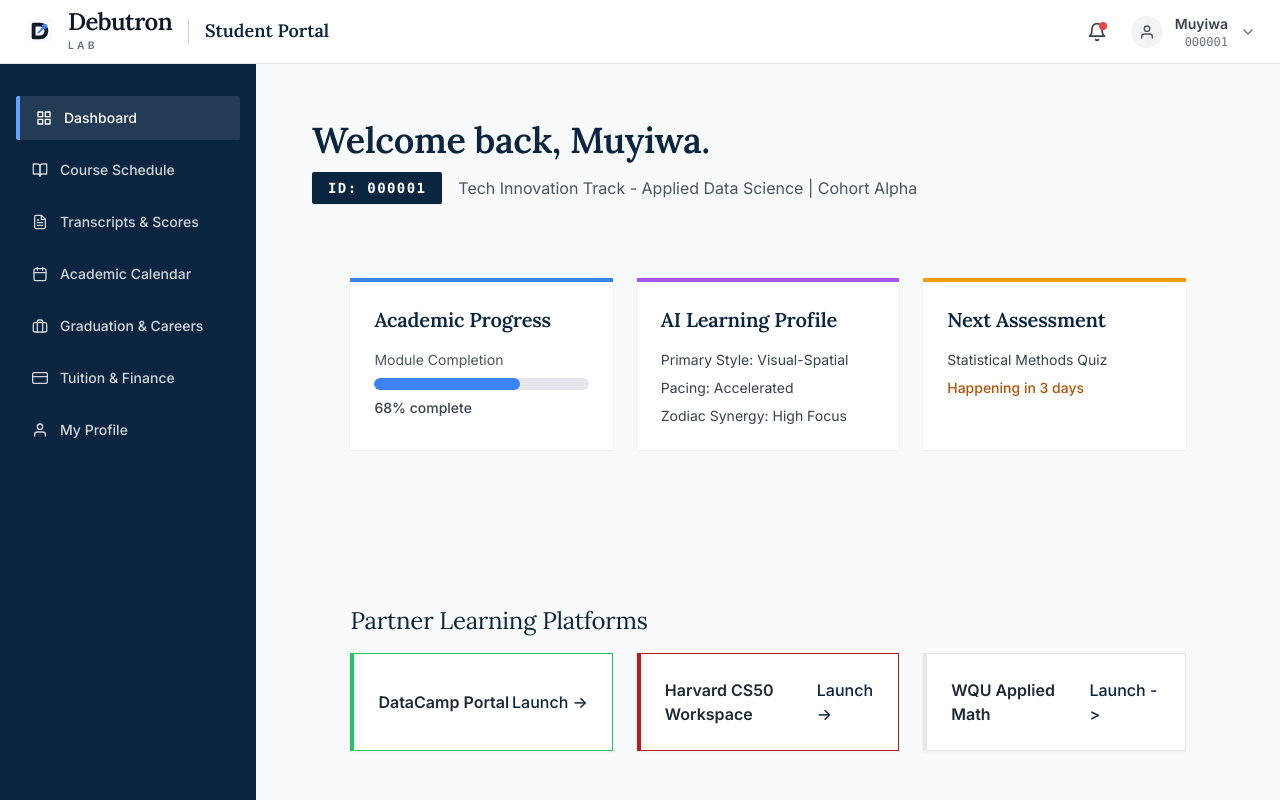
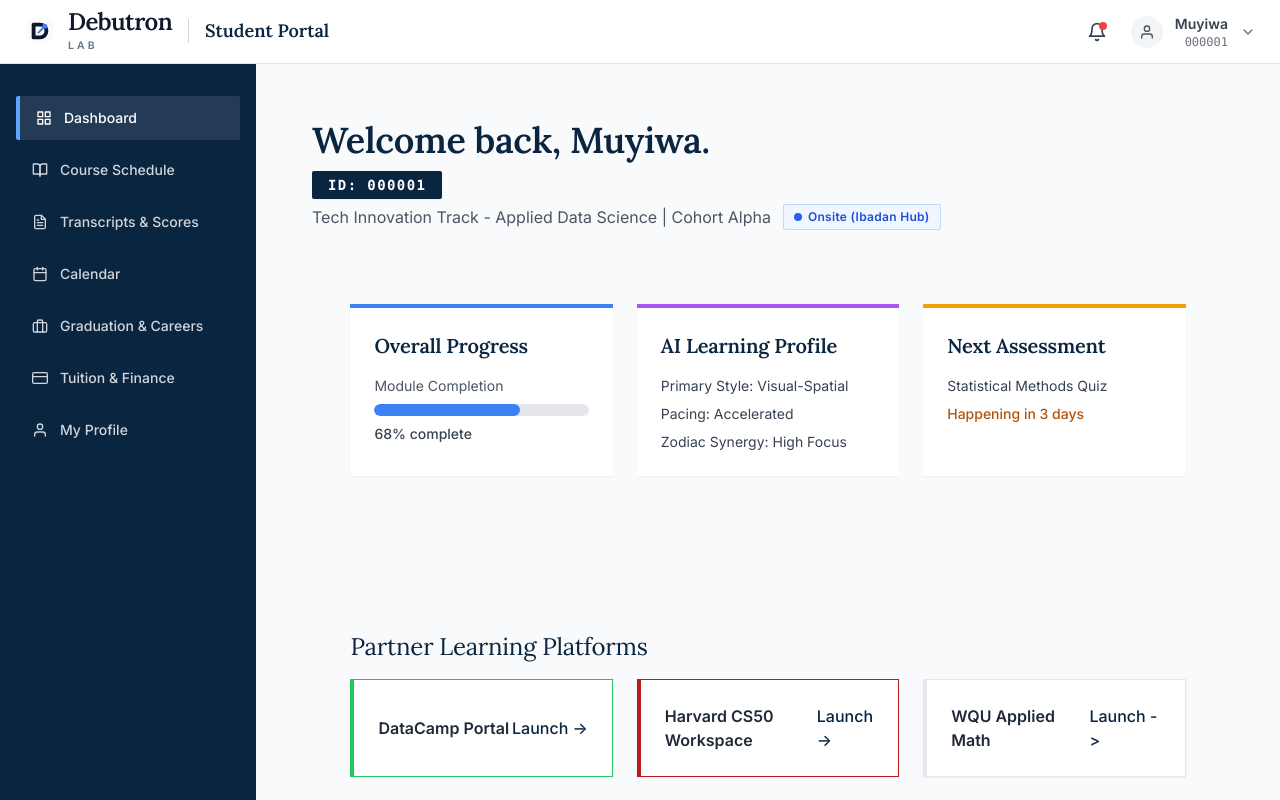
Before and after one commit to mobadara/debutron, a React (Vite) app: page /student/dashboard in a window 1280 px wide. Shown: the top 800 px of the page. Built offline with nearby package versions, Linux system fonts and the light colour scheme.

Commit message:
finished dashboard

```diff
--- a/src/components/StudentCalendar.jsx
+++ b/src/components/StudentCalendar.jsx
@@ -20,6 +20,8 @@ const mockEvents = [
 const weekdays = ['Sun', 'Mon', 'Tue', 'Wed', 'Thu', 'Fri', 'Sat']
 
 function StudentCalendar() {
+	const studentTrack = 'Tech Innovation Track'
+
 	const handleExportICS = (event) => {
 		void event
 		alert('Downloading .ics file for your calendar app...')
@@ -28,7 +30,9 @@ function StudentCalendar() {
 	return (
 		<section className="bg-gray-50 p-6 font-sans md:p-8">
 			<div className="mb-6 flex flex-col gap-4 md:flex-row md:items-center md:justify-between">
-				<h2 className="font-serif text-3xl text-debutron-navy mb-6 md:mb-0">Academic Calendar</h2>
+				<h2 className="font-serif text-3xl text-debutron-navy mb-6 md:mb-0">
+					{studentTrack === 'Academic Track' ? 'Academic Calendar' : 'Campus Calendar'}
+				</h2>
 				<button
 					type="button"
 					className="rounded-sm bg-debutron-navy px-4 py-2 text-sm font-semibold text-white transition-opacity hover:opacity-90"
--- a/src/components/layout/PortalSidebar.jsx
+++ b/src/components/layout/PortalSidebar.jsx
@@ -22,6 +22,8 @@ const links = [
 ]
 
 export default function PortalSidebar({ open = false, onClose = () => {} }) {
+  const studentTrack = 'Tech Innovation Track' // Swap to 'Academic Track' to test
+
   const base =
     'flex items-center gap-3 px-4 py-3 rounded-sm font-sans text-sm font-medium text-gray-300 hover:text-white hover:bg-white/10 transition-colors'
   const active = 'bg-white/10 text-white border-l-4 border-blue-400'
@@ -34,7 +36,17 @@ export default function PortalSidebar({ open = false, onClose = () => {} }) {
           {links.map(({ to, label, icon: Icon }) => (
             <NavLink key={to} to={to} className={({ isActive }) => `${base} ${isActive ? active : ''}`}>
               <Icon className="h-4 w-4" aria-hidden="true" />
-              <span>{label}</span>
+              <span>
+                {to === '/student/calendar'
+                  ? studentTrack === 'Academic Track'
+                    ? 'Academic Calendar'
+                    : 'Calendar'
+                  : to === '/student/transcript'
+                    ? studentTrack === 'Academic Track'
+                      ? 'Academic Transcript'
+                      : 'Transcripts & Scores'
+                    : label}
+              </span>
             </NavLink>
           ))}
         </nav>
@@ -67,7 +79,17 @@ export default function PortalSidebar({ open = false, onClose = () => {} }) {
                 className={({ isActive }) => `${base} ${isActive ? active : ''}`}
               >
                 <Icon className="h-4 w-4" aria-hidden="true" />
-                <span>{label}</span>
+                <span>
+                  {to === '/student/calendar'
+                    ? studentTrack === 'Academic Track'
+                      ? 'Academic Calendar'
+                      : 'Calendar'
+                    : to === '/student/transcript'
+                      ? studentTrack === 'Academic Track'
+                        ? 'Academic Transcript'
+                        : 'Transcripts & Scores'
+                      : label}
+                </span>
               </NavLink>
             ))}
           </nav>
--- a/src/pages/StudentDashboard.jsx
+++ b/src/pages/StudentDashboard.jsx
@@ -1,23 +1,35 @@
 import React from 'react'
 
-const studentTrack = 'Tech Innovation Track' // Swap to "Academic Track" to test UI
+function StudentDashboard() {
+  const studentTrack = 'Tech Innovation Track'
+  const studyMode = 'Onsite (Ibadan Hub)' // Swap to "Online Remote" to test
 
-function StudentDashboard() {
   return (
     <div className="min-h-screen bg-gray-50 font-sans">
       <div className="max-w-7xl mx-auto p-8">
         <header>
           <h1 className="font-serif text-4xl font-bold text-debutron-navy">Welcome back, Muyiwa.</h1>
 
-          <div className="flex items-center gap-4 mt-3 mb-8">
+          <div className="mt-3 mb-8">
             <span className="bg-debutron-navy text-white px-4 py-1.5 rounded-sm font-mono text-sm tracking-widest font-bold shadow-sm">ID: 000001</span>
-            <p className="text-gray-600 font-sans">Tech Innovation Track - Applied Data Science | Cohort Alpha</p>
+
+            <div className="flex flex-wrap items-center gap-3 mt-2 text-gray-600 font-sans">
+              <span>Tech Innovation Track - Applied Data Science | Cohort Alpha</span>
+              {studentTrack === 'Tech Innovation Track' && (
+                <span className="flex items-center gap-1.5 bg-blue-50 text-blue-700 border border-blue-200 px-2.5 py-1 rounded-sm text-xs font-bold tracking-wide">
+                  <span className={`w-2 h-2 rounded-full ${studyMode.includes('Online') ? 'bg-green-500' : 'bg-blue-600'}`}></span>
+                  {studyMode}
+                </span>
+              )}
+            </div>
           </div>
         </header>
 
         <section className="grid grid-cols-1 gap-6 mb-10 md:grid-cols-3">
           <article className="border-t-4 border-blue-500 bg-white p-6 shadow-sm">
-            <h3 className="mb-4 font-serif text-xl font-semibold text-debutron-navy">Academic Progress</h3>
+            <h3 className="mb-4 font-serif text-xl font-semibold text-debutron-navy">
+              {studentTrack === 'Academic Track' ? 'Academic Progress' : 'Overall Progress'}
+            </h3>
             <p className="mb-2 text-sm text-gray-600">Module Completion</p>
             <div className="h-3 w-full overflow-hidden rounded-full bg-gray-200">
               <div
--- a/src/pages/StudentTranscript.jsx
+++ b/src/pages/StudentTranscript.jsx
@@ -29,13 +29,17 @@ function getGradeClass(grade) {
 }
 
 export default function StudentTranscript() {
+  const studentTrack = 'Tech Innovation Track'
+
   const average = modules.reduce((s, m) => s + (Number(m.score) || 0), 0) / modules.length
   const avgFormatted = `${average.toFixed(1)}%`
 
   return (
     <div className="max-w-6xl mx-auto p-8">
       <header>
-        <h2 className="font-serif text-3xl text-debutron-navy mb-6">Academic Transcript &amp; Scores</h2>
+        <h2 className="font-serif text-3xl text-debutron-navy mb-6">
+          {studentTrack === 'Academic Track' ? 'Academic Transcript & Scores' : 'Official Transcript & Scores'}
+        </h2>
 
           <div className="bg-debutron-navy text-white p-6 rounded-sm flex justify-between items-center mb-8 shadow-md">
           <div>
@@ -55,7 +59,9 @@ export default function StudentTranscript() {
       </header>
 
       <section>
-        <h3 className="font-serif text-xl mb-4">Module Breakdown</h3>
+        <h3 className="font-serif text-xl mb-4">
+          {studentTrack === 'Academic Track' ? 'Subject Breakdown' : 'Module Breakdown'}
+        </h3>
 
         <div className="bg-white border border-gray-200 shadow-sm rounded-sm overflow-hidden">
           <table className="w-full table-auto">
```
